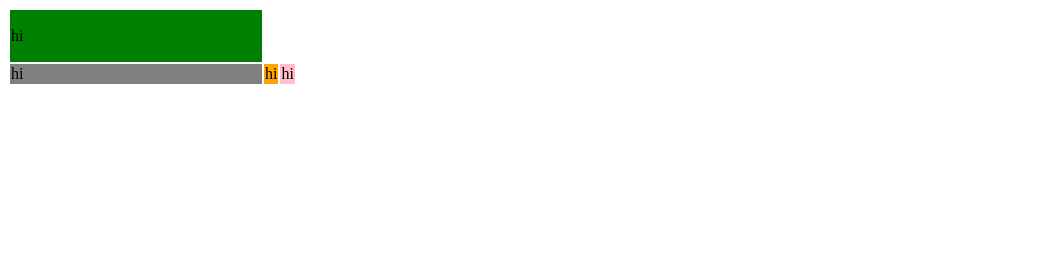
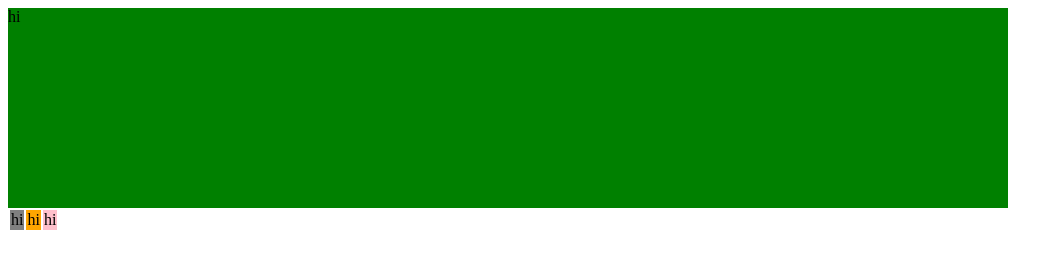
Before and after one commit to Deporitazz/Deporitazz.github.io, a plain HTML site: page index.html in a window 1280 px wide. Shown: the whole page, without its empty margins (0-1063 px from the left). Drawn offline with Linux system fonts and the light colour scheme.

Commit message:
Update index.html

```diff
--- a/index.html
+++ b/index.html
@@ -6,12 +6,10 @@
     <title>Hi Hi HI</title>
 </head>
 <body>
+    <header style="background-color:green; height:200px; width: 1000px;">
+        hi
+    </header>
     <table>
-        <tr>
-            <td style="background-color:green; height:50px; width:250px;">
-                hi
-            </td>
-        </tr>
         <tr>
             <td style="background-color:grey;">
                 hi
```
